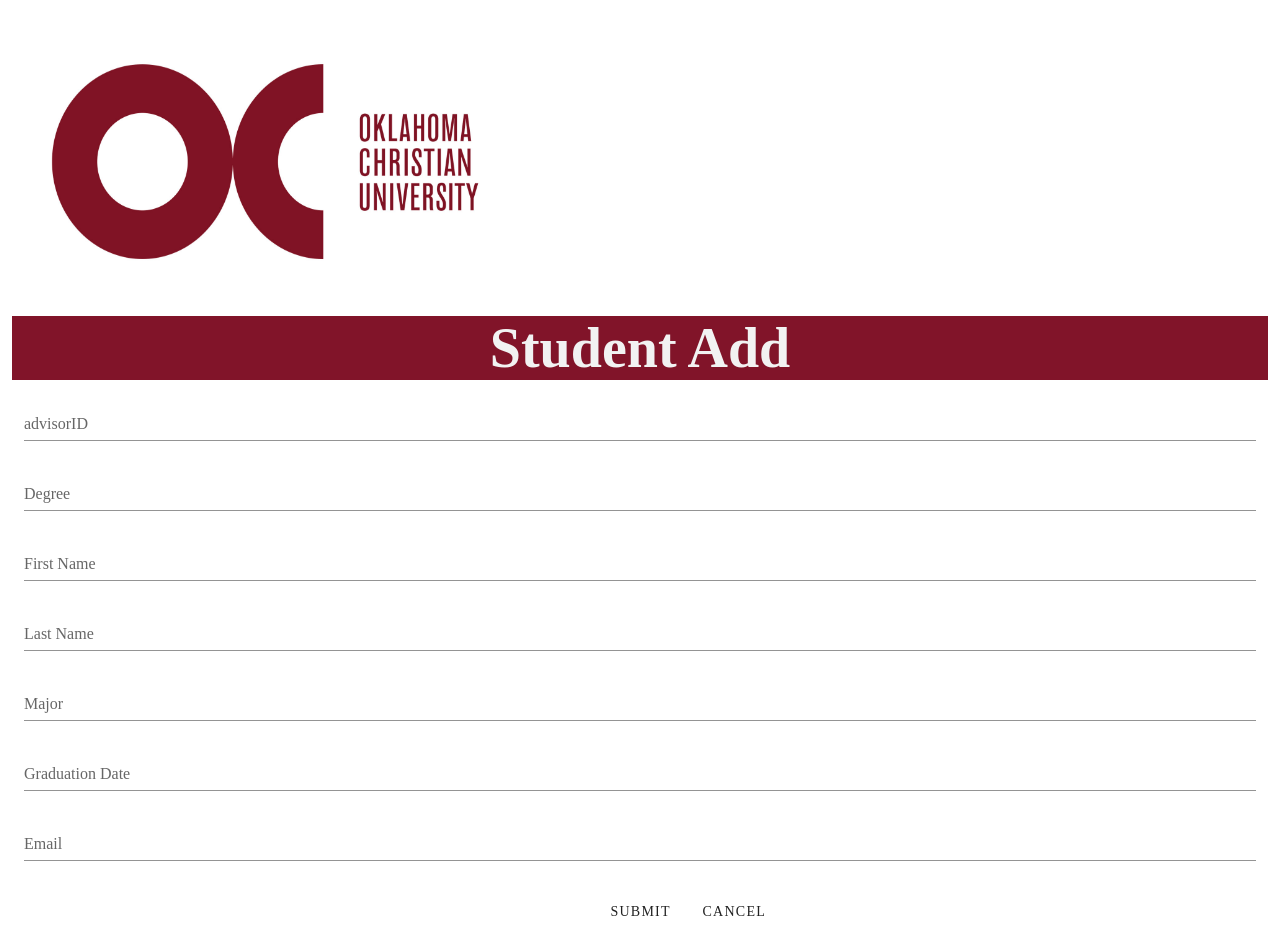
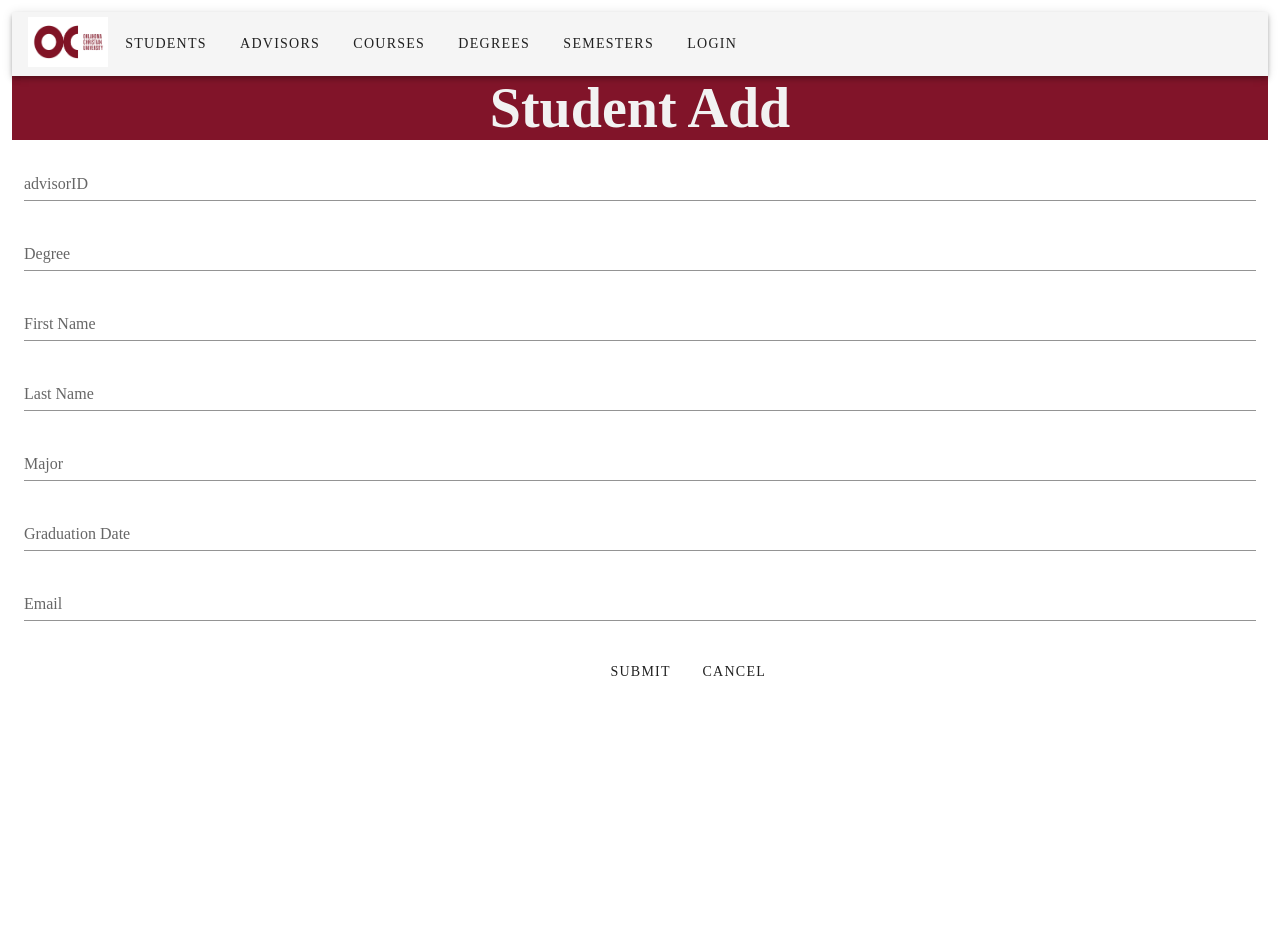
Before and after one commit to PrestonHarrod/SEProject3FrontEnd, a Vue app: page /api/students/studentadd in a window 1280 px wide. After the commit the page ends 800 px from the top, so only its background shows below. Built offline with nearby package versions, Linux system fonts and the light colour scheme.

Commit message:
Added placeholder text for text fields and changed navbar

```diff
--- a/src/App.vue
+++ b/src/App.vue
@@ -4,12 +4,9 @@
   <v-layout>
       <v-flex>
         <div>
-          <img alt="Vue logo" src="./assets/logo.png"
-            contain
-            height="300"
-            width="500">
+          <Nav />
           <router-view />
-          <ConfirmDialog />
+
         </div>
       </v-flex>
   </v-layout>
@@ -17,11 +14,11 @@
 </template>
 
 <script>
-import ConfirmDialog from '@/components/ConfirmDialog.vue'
+import Nav from '@/components/Nav.vue'
 export default {
   name: 'App',
   components: {
-    ConfirmDialog
+    Nav
   },
 }
 </script>
--- a/src/components/Nav.vue
+++ b/src/components/Nav.vue
@@ -1,6 +1,8 @@
 <template>
     <v-app-bar >
-    <v-toolbar-title>OC App</v-toolbar-title>
+    <button v-on:click.prevent="goToHome()">
+      <img alt="Vue logo" src="../assets/logo.png" contain height="50" width="80">
+    </button>
     <v-btn text v-on:click.prevent="goToStudents()">
       Students
     </v-btn>
@@ -13,10 +15,10 @@
     <v-btn text v-on:click.prevent="goToDegrees()">
       Degrees
     </v-btn>
-    <v-btn text>
+    <v-btn text v-on:click.prevent="goToSemesters()">
       Semesters
     </v-btn>
-    <v-btn text>
+    <v-btn text v-on:click.prevent="goToLogin()">
       Login
     </v-btn>
   </v-app-bar>
@@ -27,6 +29,14 @@
 export default ({
     data: () => ({}),
     methods: {
+      goToHome() {
+          this.$router.push({ name: 'home'})
+        .then(() => {
+        })
+        .catch(error => {
+         console.log(error)
+        })
+      },
       goToCourses() {
           this.$router.push({ name: 'courses'})
         .then(() => {
@@ -36,7 +46,7 @@ export default ({
         })
       },
       goToStudents() {
-          this.$router.push({ name: 'students'})
+          this.$router.push({ name: 'studentlist'})
         .then(() => {
         })
         .catch(error => {
@@ -59,6 +69,22 @@ export default ({
          console.log(error)
         })
       },
+      goToSemesters() {
+          this.$router.push({ name: 'semesterlist'})
+        .then(() => {
+        })
+        .catch(error => {
+         console.log(error)
+        })
+      },
+      goToLogin() {
+          this.$router.push({ name: 'login'})
+        .then(() => {
+        })
+        .catch(error => {
+         console.log(error)
+        })
+      },
     }
 });
 </script>
--- a/src/services/courseServices.js
+++ b/src/services/courseServices.js
@@ -1,11 +1,4 @@
 import {apiClient} from './apiClient.js'
-
-var baseurl = "";
-if (process.env.NODE_ENV === "development") {
-  baseurl = "http://localhost:8080/api/";
-} else {
-  baseurl = "/api/";
-}
 
 
 export default {
--- a/src/views/Advisors/AdvisorAdd.vue
+++ b/src/views/Advisors/AdvisorAdd.vue
@@ -7,10 +7,10 @@
         <v-col>
 
            <!-- <v-text-field label="Advisor ID" v-model="advisor.advisorID" type="text" id="advisorDept"/> -->
-            <v-text-field label="First Name" v-model="advisor.fName" type="text" id="advisorName" />
-            <v-text-field label="Last Name" v-model="advisor.lName" type="text" id="advisorHours"/>
-            <v-text-field label="Email" v-model="advisor.email" type="text" id="advisorLevel"/>
-            <v-text-field label="Department" v-model="advisor.dept" type="text" id="advisorLevel"/>
+            <v-text-field label="First Name" placeholder="Jane" v-model="advisor.fName" type="text" id="advisorName" />
+            <v-text-field label="Last Name" placeholder="Doe" v-model="advisor.lName" type="text" id="advisorHours"/>
+            <v-text-field label="Email" placeholder="jane.doe@oc.edu" v-model="advisor.email" type="text" id="advisorLevel"/>
+            <v-text-field label="Department" placeholder="Computer Science" v-model="advisor.dept" type="text" id="advisorLevel"/>
 
        </v-col>
       <v-btn :style="{left: '50%', transform:'translateX(-50%)'}" v-on:click.prevent="addAdvisor()" text rounded>Submit</v-btn>
--- a/src/views/Courses/AddCourse.vue
+++ b/src/views/Courses/AddCourse.vue
@@ -3,13 +3,13 @@
 <H1 style="background-color: #811429; color:#f2f2f2">Course Add</H1>
 <v-form>
         <v-col>
-          <v-text-field label="Course Name" v-model="course.name" type="text" id="name" />
-          <v-text-field label="Semester ID" v-model="course.semesterID" type="text" id="semesterID"/>
-          <v-text-field label="Dept" v-model="course.dept" type="text" id="courseDept"/>
-          <v-text-field label="Number" v-model="course.courseNum" type="text" id="courseNumber"/>
-          <v-text-field label="Hours" v-model="course.hours" type="text" id="courseHours"/>
-          <v-text-field label="Level" v-model="course.level" type="text" id="courseLevel"/>
-          <v-textarea label="Description" v-model="course.desc" type="text" id="courseDescription" />
+          <v-text-field label="Course Name" placeholder="Course Name" v-model="course.name" type="text" id="name" />
+          <v-text-field label="Semester ID" placeholder="" v-model="course.semesterID" type="text" id="semesterID"/>
+          <v-text-field label="Dept" placeholder="CMCS" v-model="course.dept" type="text" id="courseDept"/>
+          <v-text-field label="Number" placeholder="CMCS-0000" v-model="course.courseNum" type="text" id="courseNumber"/>
+          <v-text-field label="Hours" placeholder="3" v-model="course.hours" type="text" id="courseHours"/>
+          <v-text-field label="Level" placeholder="2000" v-model="course.level" type="text" id="courseLevel"/>
+          <v-textarea label="Description" placeholder="This is a description of a course" v-model="course.desc" type="text" id="courseDescription" />
        </v-col>
       <v-btn :style="{left: '50%', transform:'translateX(-50%)'}" v-on:click.prevent="addCourse()" text rounded>Submit</v-btn>
       <v-btn :style="{left: '50%', transform:'translateX(-50%)'}" v-on:click.prevent="cancel()" color="black" text rounded>Cancel</v-btn>
--- a/src/views/Degrees/DegreeAdd.vue
+++ b/src/views/Degrees/DegreeAdd.vue
@@ -4,9 +4,9 @@
 
 <v-form>
         <v-col>
-            <v-text-field label="Department" v-model="degree.dept" type="text" id="dept"/>
-            <v-text-field label="Degree" v-model="degree.degree" type="text" id="degree" />
-            <v-text-field label="Hours" v-model="degree.hours" type="text" id="hours"/>
+            <v-text-field label="Department" placeholder="CMCS" v-model="degree.dept" type="text" id="dept"/>
+            <v-text-field label="Degree" placeholder="Computer Science w/ Business" v-model="degree.degree" type="text" id="degree" />
+            <v-text-field label="Hours" placeholder="100" v-model="degree.hours" type="text" id="hours"/>
        </v-col>
       <v-btn :style="{left: '50%', transform:'translateX(-50%)'}" v-on:click.prevent="addDegree()" text rounded>Submit</v-btn>
       <v-btn :style="{left: '50%', transform:'translateX(-50%)'}" v-on:click.prevent="cancel()" color="black" text rounded>Cancel</v-btn>
--- a/src/views/Semesters/SemesterAdd.vue
+++ b/src/views/Semesters/SemesterAdd.vue
@@ -4,9 +4,9 @@
 
 <v-form>
         <v-col>
-            <v-text-field label="Start Date" v-model="semester.startDate" type="text" id="startDate"/>
-            <v-text-field label="End Date" v-model="semester.endDate" type="text" id="endDate" />
-            <v-text-field label="Season" v-model="semester.season" type="text" id="season"/>
+            <v-text-field label="Start Date" placeholder="2020/01/01" v-model="semester.startDate" type="text" id="startDate"/>
+            <v-text-field label="End Date" placeholder="2020/04/04" v-model="semester.endDate" type="text" id="endDate" />
+            <v-text-field label="Season" placeholder="Spring" v-model="semester.season" type="text" id="season"/>
        </v-col>
       <v-btn :style="{left: '50%', transform:'translateX(-50%)'}" v-on:click.prevent="addSemester()" text rounded>Submit</v-btn>
       <v-btn :style="{left: '50%', transform:'translateX(-50%)'}" v-on:click.prevent="cancel()" color="black" text rounded>Cancel</v-btn>
--- a/src/views/Students/AddStudent.vue
+++ b/src/views/Students/AddStudent.vue
@@ -6,11 +6,11 @@
         <v-col>
             <v-text-field label="advisorID" v-model="student.advisorID" type="text" id="advisorID"/>
             <v-text-field label="Degree" v-model="student.degreeID" type="text" id="degreeID"/>
-            <v-text-field label="First Name" v-model="student.fName" type="text" id="fName" />
-            <v-text-field label="Last Name" v-model="student.lName" type="text" id="lName"/>
-            <v-text-field label="Major" v-model="student.major" type="text" id="major"/>
-            <v-text-field label="Graduation Date" v-model="student.grad_date" type="text" id="grad_date"/>
-            <v-text-field label="Email" v-model="student.email" type="text" id="email" />
+            <v-text-field label="First Name" placeholder="John" v-model="student.fName" type="text" id="fName" />
+            <v-text-field label="Last Name" placeholder="Smith" v-model="student.lName" type="text" id="lName"/>
+            <v-text-field label="Major" placeholder="Computer Science" v-model="student.major" type="text" id="major"/>
+            <v-text-field label="Graduation Date" placeholder="2020/01/01" v-model="student.grad_date" type="text" id="grad_date"/>
+            <v-text-field label="Email" placeholder="john.smith@eagles.oc.edu" v-model="student.email" type="text" id="email" />
        </v-col>
       <v-btn :style="{left: '50%', transform:'translateX(-50%)'}" v-on:click.prevent="addStudent()" text rounded>Submit</v-btn>
       <v-btn :style="{left: '50%', transform:'translateX(-50%)'}" v-on:click.prevent="cancel()" color="black" text rounded>Cancel</v-btn>
```
